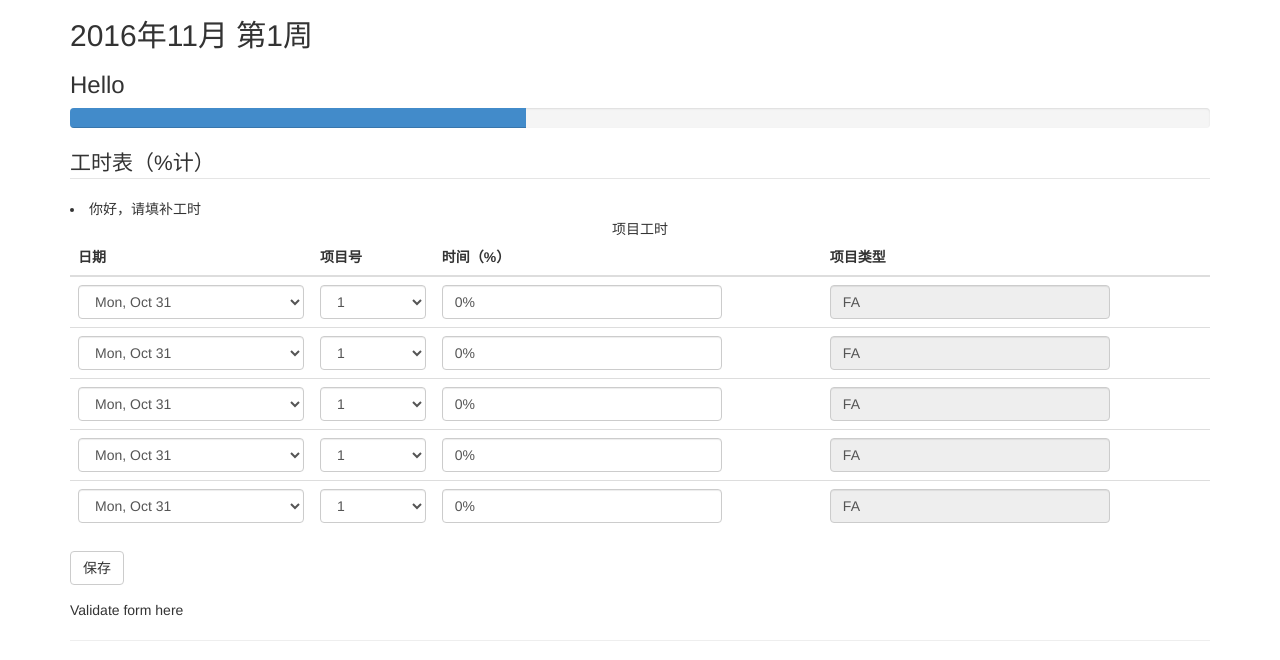
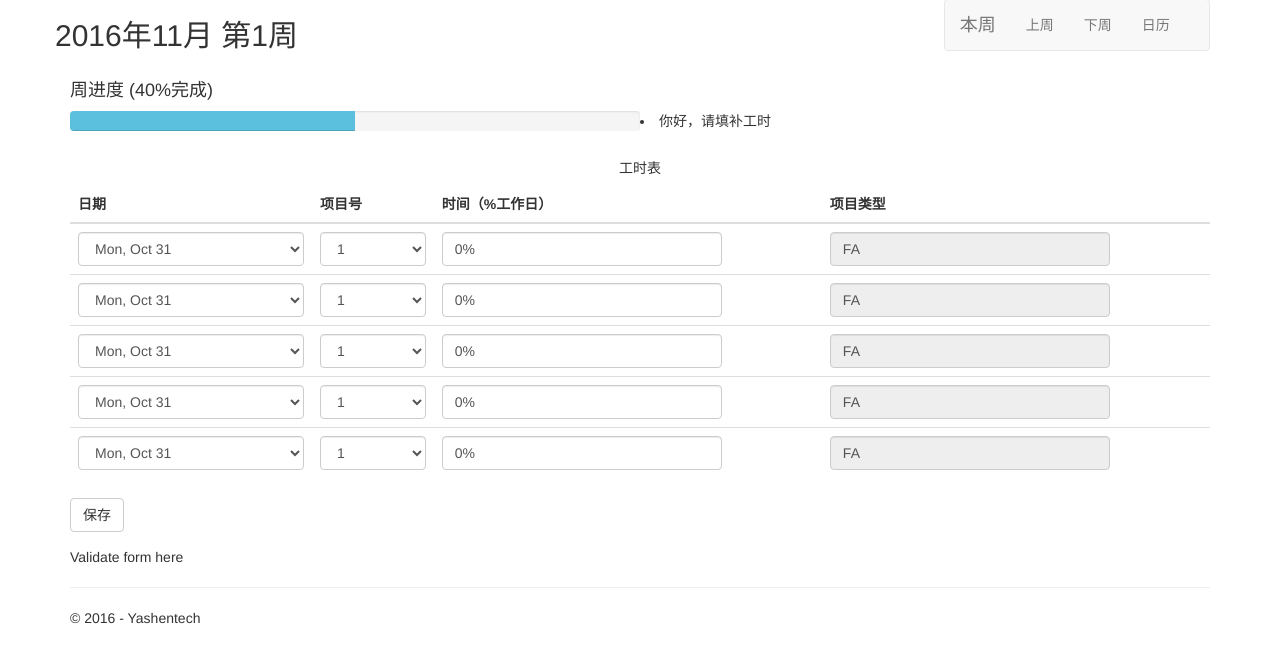
Before and after one commit to huayunfly/repo, a Django app: page /timeline/2016/11/1/ in a window 1280 px wide. Shown: the part 51-711 px from the top of the page. Run offline with Django 3.2, Linux system fonts and the light colour scheme; tables that the repository leaves empty hold one stand-in row (values such as "Sample post"); some libraries are stand-ins or nearby versions.

Commit message:
Add a navigator bar.

```diff
--- a/py/Timesheet/app/templates/app/timeline.html
+++ b/py/Timesheet/app/templates/app/timeline.html
@@ -5,12 +5,38 @@
 {% load l10n %}
 
 {% block content %}
+    <div class="row">
+        <div class="col-sm-3">
+            <h2>{{ queryYear }}年{{ queryMonth }}月 第{{ queryWeek }}周</h2>
+        </div>
+        <div class="col-sm-3 col-sm-offset-6">
+            <nav class="navbar navbar-default" role="navigation">
+                <div class="container-fluid">
+                    <div class="navbar-header">
+                        <a class="navbar-brand" href="/timeline/now">本周</a>
+                    </div>
+                    <div>
+                        <ul class="nav navbar-nav">
+                            <li><a href="/timeline/prev">上周</a></li>
+                            <li><a href="/timeline/next">下周</a></li>
+                            <li><a href="#">日历</a></li>
+                        </ul>
+                    </div>
+                </div>
+            </nav>
+        </div>
+    </div>
 
-    <h2>{{ queryYear }}年{{ queryMonth }}月 第{{ queryWeek }}周</h2>
-    <h3>{{ message }}</h3>
-    <div class="progress">
-        <div class="progress-bar" role="progressbar" aria-valuenow="60"
-             aria-valuemin="0" aria-valuemax="100" style="width: 40%;">
+
+    <h4>周进度 (40%完成)</h4>
+
+    <div class="progress col-sm-6 col-md-push-0" style="padding-left: 0px;padding-right: 0px;">
+        {% comment %}
+    'sr-only' class is used to hide information intended only for screen readers from the layout
+    of the rendered page.
+    {% endcomment %}
+        <div class="progress-bar progress-bar-info" role="progressbar" aria-valuenow="60"
+             aria-valuemin="0" aria-valuemax="100" style="width: 50%;">
             <span class="sr-only">40% 完成</span>
         </div>
     </div>
@@ -18,14 +44,16 @@
     <div id="build">
         <form role="form" id=target action="." method="post" class="form-horizontal">
             {% csrf_token %}
-            <legend class="valtype" data-valtype="text">工时表（%计）</legend>
+            {% comment %}
+        <legend class="valtype" data-valtype="text">工时表</legend>
+        {% endcomment %}
             <table class="table table-hover">
-                <caption>项目工时</caption>
+                <caption><h5>工时表</h5></caption>
                 <thead>
                 <tr>
                     <th>日期</th>
                     <th>项目号</th>
-                    <th>时间（%）</th>
+                    <th>时间（%工作日）</th>
                     <th>项目类型</th>
                 </tr>
                 </thead>
@@ -37,7 +65,7 @@
                                     name={{ dayName | lookup:forloop.counter0 }}>
                                 {% for day in weekdays %}
                                     {% if day.date == task.workday %}
-                                        <option selected>{{ day | date:"D, M j" | localize}}</option>
+                                        <option selected>{{ day | date:"D, M j" | localize }}</option>
                                     {% else %}
                                         <option>{{ day | date:"D, M j" }}</option>
                                     {% endif %}
```
